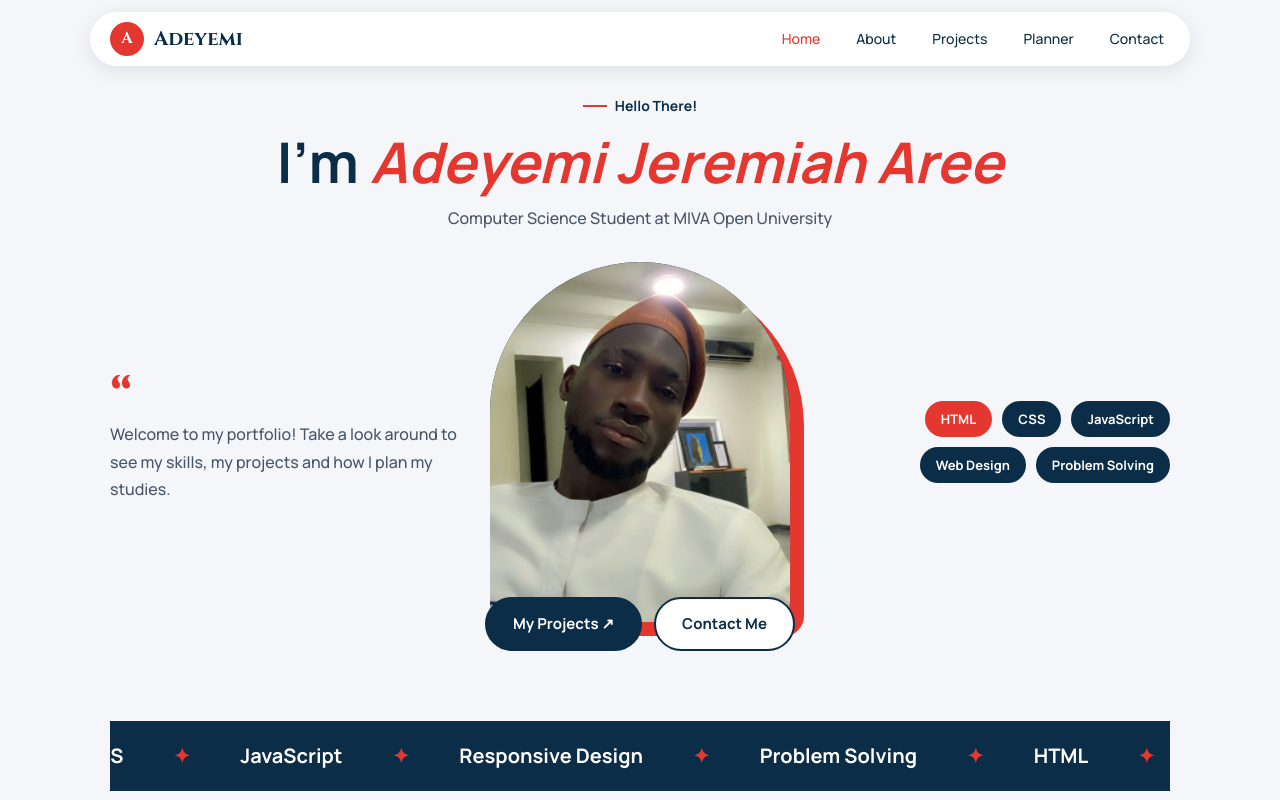
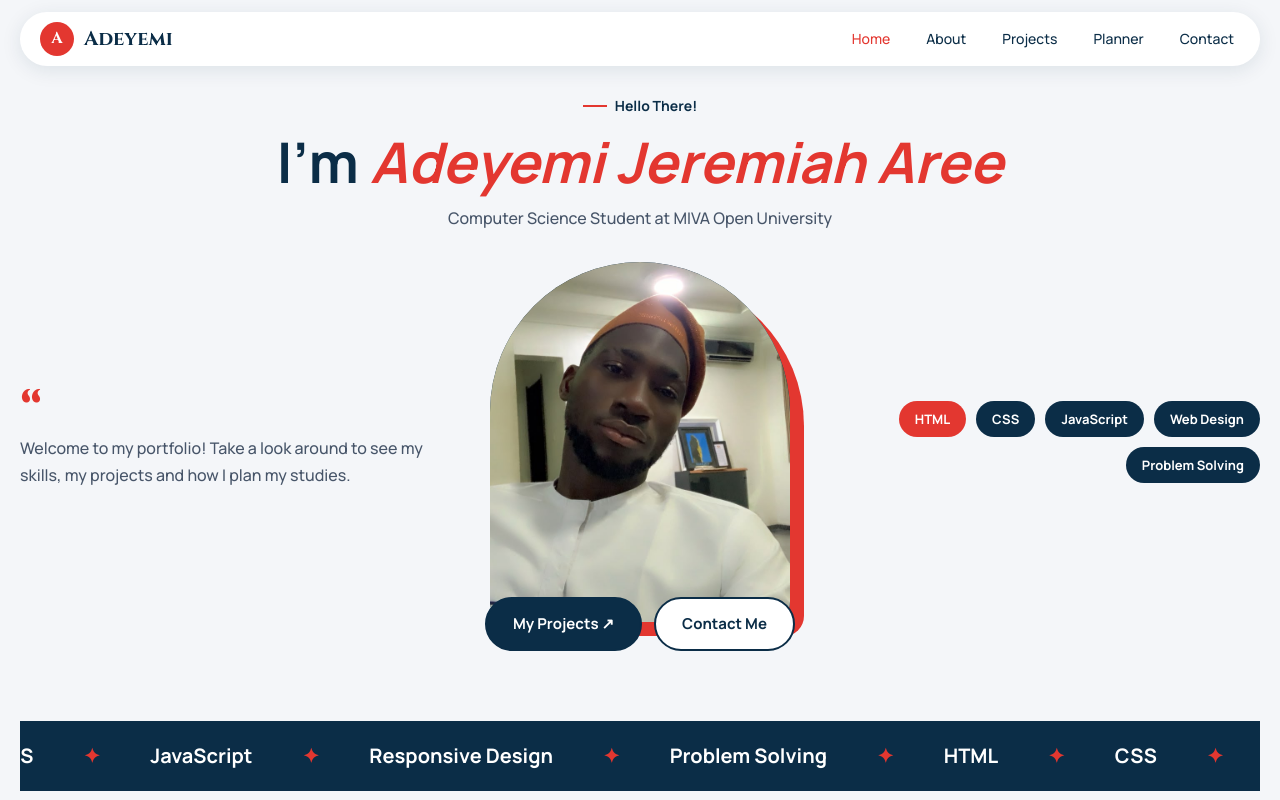
Before and after one commit to Benefit-tech/A.A-Portfolio, a plain HTML site: page index.html in a window 1280 px wide. Shown: the top 800 px of the page. Drawn offline with Linux system fonts and the light colour scheme.

Commit message:
layout edit

```diff
--- a/style.css
+++ b/style.css
@@ -78,7 +78,7 @@ header {
 }
 
 nav {
-  max-width: 1100px;
+  max-width: 1440px;
   margin: 0 auto;
   background-color: var(--white);
   border-radius: 50px;
@@ -180,7 +180,7 @@ nav ul a.active {
 
 /* ---------- Page layout ---------- */
 main {
-  max-width: 1100px;
+  max-width: 1440px;
   margin: 0 auto;
   padding: 40px 20px;
 }
```
